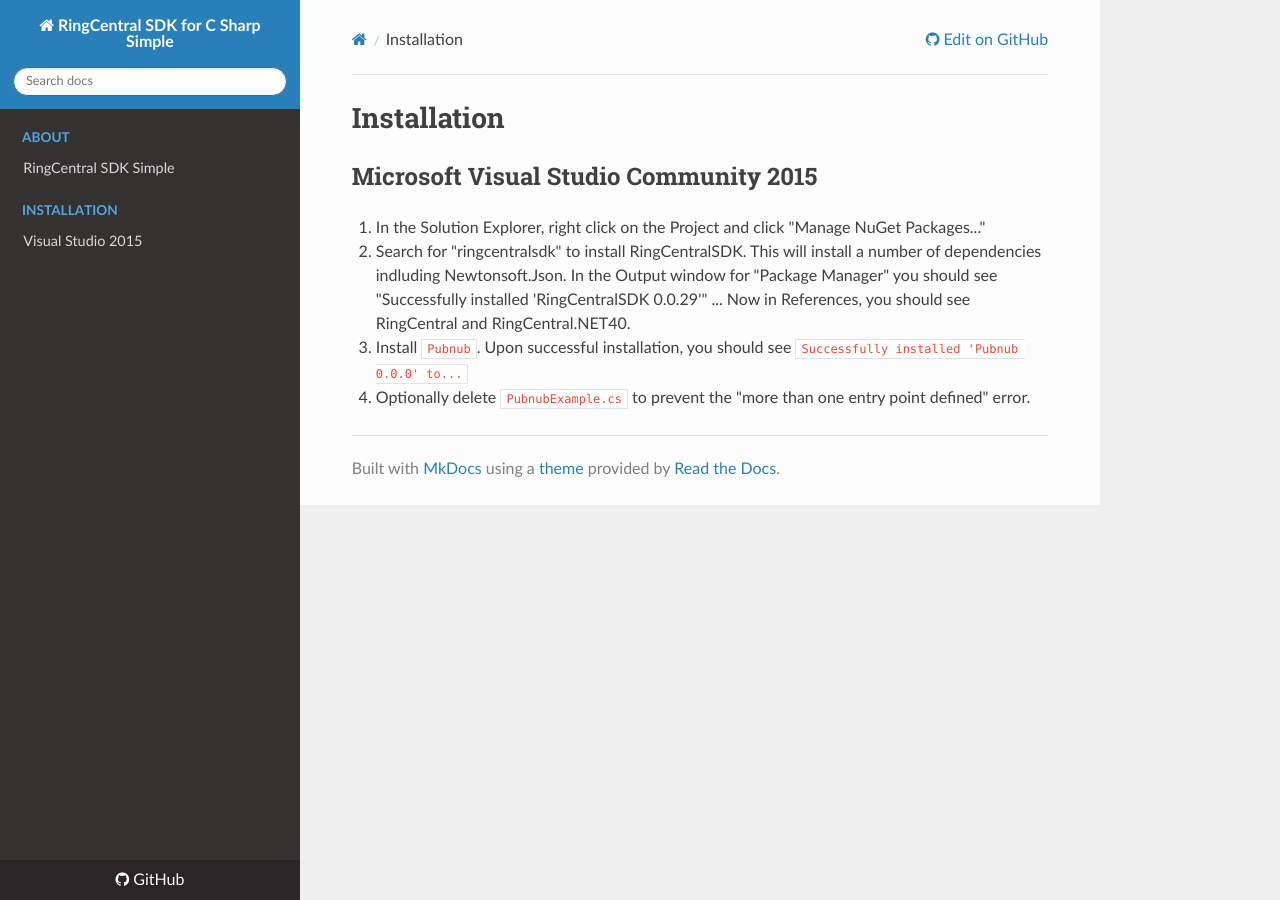
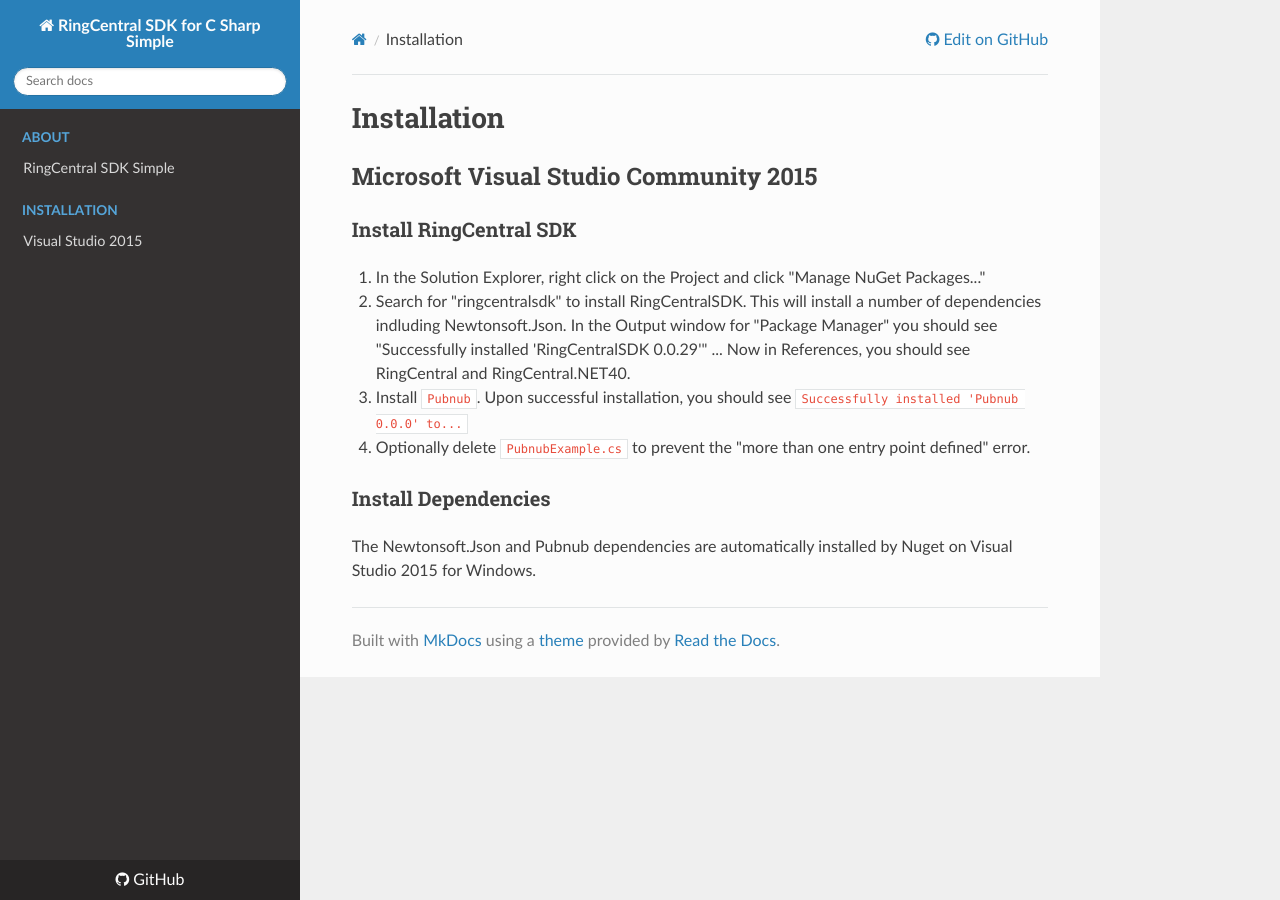
Before and after one commit to grokify/ringcentral-sdk-csharp-simple, an MkDocs documentation site: the page built from docs/installation/Visual-Studio.md, in a window 1280 px wide. Built offline with MkDocs 1.6.1, drawn with Linux system fonts in a browser that asks for light colours; nearby versions of some CDN libraries; old or Windows-style settings are respelled for this version of MkDocs.

Commit message:
update mkdocs

```diff
--- a/docs/installation/Visual-Studio.md
+++ b/docs/installation/Visual-Studio.md
@@ -1,9 +1,15 @@
 # Installation
 
 ## Microsoft Visual Studio Community 2015
+
+### Install RingCentral SDK
 
 1. In the Solution Explorer, right click on the Project and click "Manage NuGet Packages..."
 1. Search for "ringcentralsdk" to install RingCentralSDK. This will install a number of dependencies indluding Newtonsoft.Json. In the Output window for "Package Manager" you should see "Successfully installed 'RingCentralSDK 0.0.29'" ... Now in References, you should see RingCentral and RingCentral.NET40.
 
 1. Install `Pubnub`. Upon successful installation, you should see `Successfully installed 'Pubnub 0.0.0' to...`
 1. Optionally delete `PubnubExample.cs` to prevent the "more than one entry point defined" error.
+
+### Install Dependencies
+
+The Newtonsoft.Json and Pubnub dependencies are automatically installed by Nuget on Visual Studio 2015 for Windows.
```
